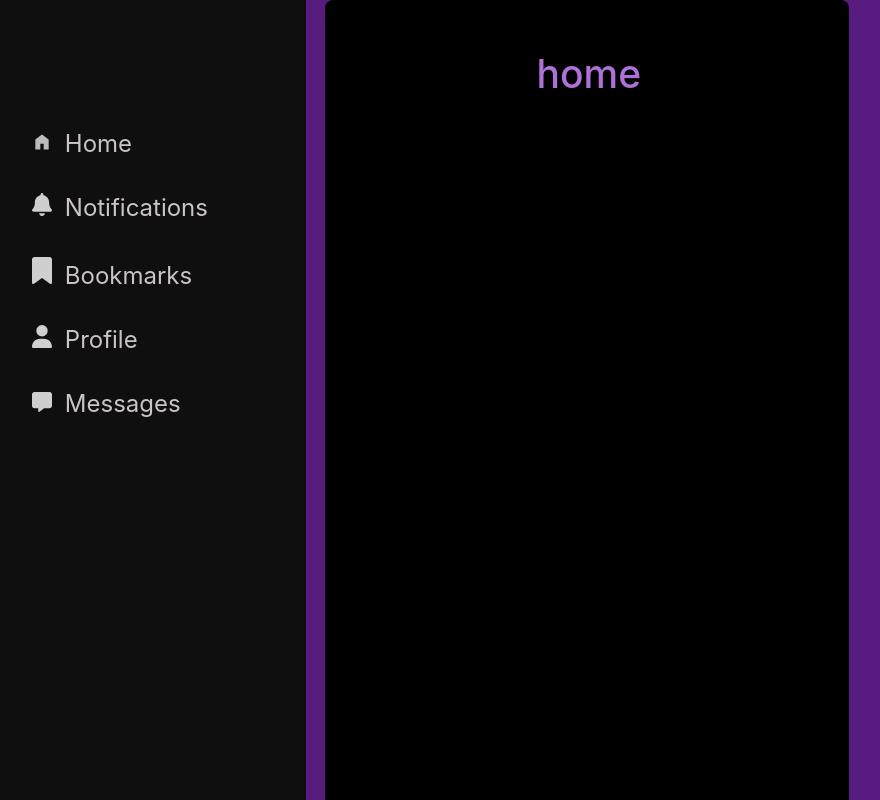
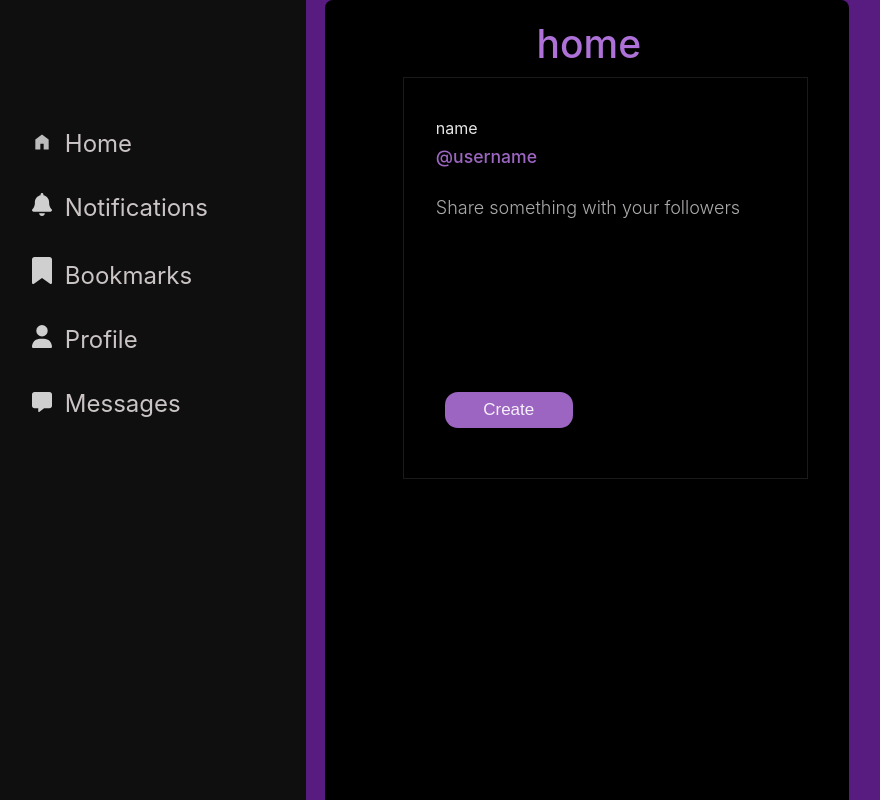
Before and after one commit to soumya-maheshwari/Twitter, a React (Create React App) app in the folder frontend/: page /homePage in a window 1280 px wide. Shown: the whole page, without its empty margins (8-888 px from the left). Built offline with nearby package versions, Linux system fonts and the light colour scheme.

Commit message:
create post box added

```diff
--- /dev/null
+++ b/frontend/src/Components/CreatePost/CreatePost.jsx
@@ -0,0 +1,31 @@
+import React from "react";
+import "./createpost.css";
+const CreatePost = () => {
+  return (
+    <>
+      <div className="create-post">
+        <div className="create-post-div1">
+          <div className="create-post-div">
+            <p className="user-name">name</p>
+            <p className="username">@username</p>
+          </div>
+        </div>
+
+        <form action="">
+          <div className="create-post-text">
+            <p className="post-text">Share something with your followers</p>
+
+            <div className="input-post">
+              <input type="text" className="write-post-text" required />
+            </div>
+            <button type="submit" className="create-btn">
+              Create
+            </button>
+          </div>
+        </form>
+      </div>
+    </>
+  );
+};
+
+export default CreatePost;
--- /dev/null
+++ b/frontend/src/Components/CreatePost/createpost.css
@@ -0,0 +1,80 @@
+.create-post {
+  /* position: fixed; */
+  width: 30vw;
+  /* height: fit-content; */
+  /* left: 29vw; */
+  top: 80px;
+
+  border: 1.9px solid rgba(255, 255, 255, 0.1);
+  z-index: 20;
+  display: flex;
+  flex-direction: column;
+  padding-left: 1.5vw;
+  overflow-x: hidden;
+  padding-bottom: 50px;
+  margin-left: 70px;
+  color: white;
+  margin-top: 10px;
+}
+.create-post-div1 {
+  display: flex;
+  padding-top: 3vh;
+}
+.create-post-div {
+  display: flex;
+  flex-direction: column;
+}
+.user-name {
+  margin-bottom: -10px;
+  margin-left: 1vw;
+  font-weight: 400;
+  color: rgba(255, 255, 255, 0.9);
+}
+
+.username {
+  width: 117px;
+  height: 20px;
+  margin-left: 1vw;
+  font-weight: 500;
+  font-size: 1.1rem;
+  color: rgb(174, 113, 215, 0.9);
+}
+.create-post-text {
+  /* display: flex; */
+}
+.post-text {
+  margin-top: 15px;
+  font-weight: 300;
+  font-size: 18px;
+  line-height: 19px;
+  color: rgba(245, 241, 241, 0.7);
+  margin-left: 1vw;
+}
+.input-post {
+  margin-top: 10px;
+  width: 30.5vw;
+  margin-left: 1vw;
+}
+.write-post-text {
+  width: 36.5vw;
+  border: none;
+  outline: none;
+  background: none;
+  font-weight: 500;
+  font-size: 16px;
+  color: rgba(255, 255, 255, 0.8);
+  flex-wrap: wrap;
+}
+.create-btn {
+  border: none;
+  width: 10vw;
+  height: 36px;
+  margin-left: 1.7vw;
+  border-radius: 13px;
+  cursor: pointer;
+  font-weight: 300;
+  font-size: 17px;
+  margin-top: 17vh;
+  color: rgba(255, 255, 255, 0.9);
+  background-color: rgb(174, 113, 215, 0.9);
+}
--- a/frontend/src/Components/Homepage/Homepage.jsx
+++ b/frontend/src/Components/Homepage/Homepage.jsx
@@ -1,6 +1,8 @@
 import React from "react";
 import Sidebar from "../Sidebar/Sidebar";
 import "./homepage.css";
+import Searchbox from "../SearchBox/Searchbox";
+import CreatePost from "../CreatePost/CreatePost";
 
 const Homepage = () => {
   return (
@@ -9,6 +11,7 @@ const Homepage = () => {
       <div className="home-page">
         <div className="home-center">
           <div className="home-head">home</div>
+          <CreatePost />
         </div>
       </div>
     </>
--- a/frontend/src/Components/Homepage/homepage.css
+++ b/frontend/src/Components/Homepage/homepage.css
@@ -18,7 +18,7 @@
 }
 .home-head {
   text-align: center;
-  margin-top: 40px;
+  margin-top: 10px;
   font-weight: 500;
   font-size: 39px;
   color: rgb(174, 113, 215);
--- /dev/null
+++ b/frontend/src/Components/SearchBox/Searchbox.jsx
@@ -0,0 +1,15 @@
+import React from "react";
+import searchImg from "../../Assets/search.svg";
+
+const Searchbox = () => {
+  return (
+    <>
+      <div className="search-comp">
+        <img src={searchImg} alt="" />
+        <input type="text" className="input-field-class" />
+      </div>
+    </>
+  );
+};
+
+export default Searchbox;
--- a/frontend/src/Components/Sidebar/Sidebar.jsx
+++ b/frontend/src/Components/Sidebar/Sidebar.jsx
@@ -39,6 +39,12 @@ const Sidebar = () => {
   };
   return (
     <>
+      {/* <div className="navbar">
+        <p className="navbar-head">twitter</p>
+        <div className="navbar1">
+          <p className="navbar1-head">HOME</p>
+        </div>
+      </div> */}
       <div className="sidebar">
         <p className="sidebar-head"></p>
         <ul className="lists-item">
--- a/frontend/src/Components/Sidebar/sidebar.css
+++ b/frontend/src/Components/Sidebar/sidebar.css
@@ -1,3 +1,18 @@
+.navbar {
+  box-sizing: border-box;
+  position: fixed;
+  width: 100vw;
+  height: 64px;
+  background-color: black;
+  border: 1px solid rgba(255, 255, 255, 0.08);
+  z-index: 100;
+  color: white;
+}
+.navbar1 {
+  display: flex;
+  margin-left: 23vw;
+  margin-top: 14px;
+}
 .sidebar {
   box-sizing: border-box;
   position: fixed;
```
Also changed, not shown: frontend/src/Assets/avatar.svg (added), frontend/src/Components/SearchBox/searchbox.css (added).
